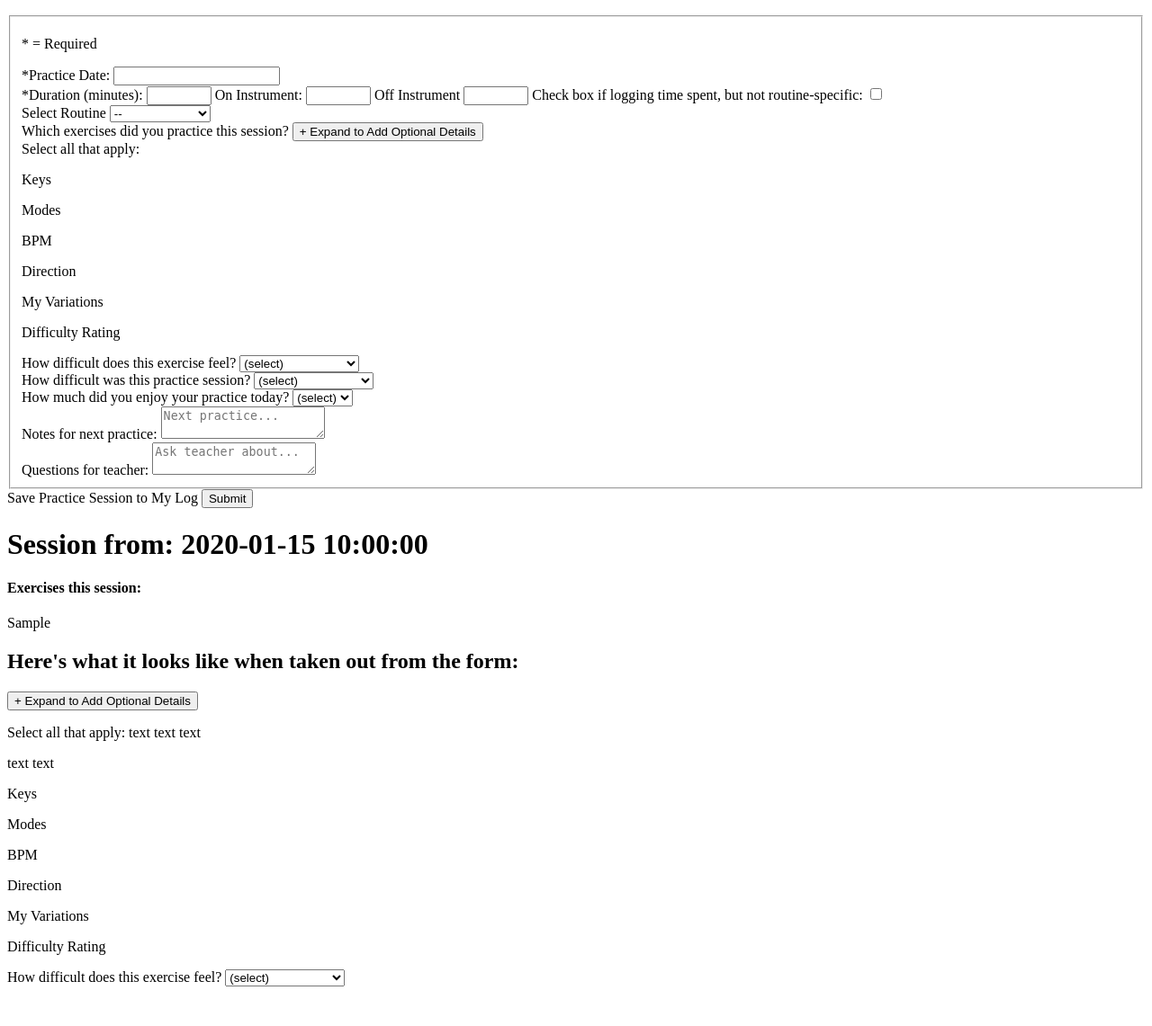
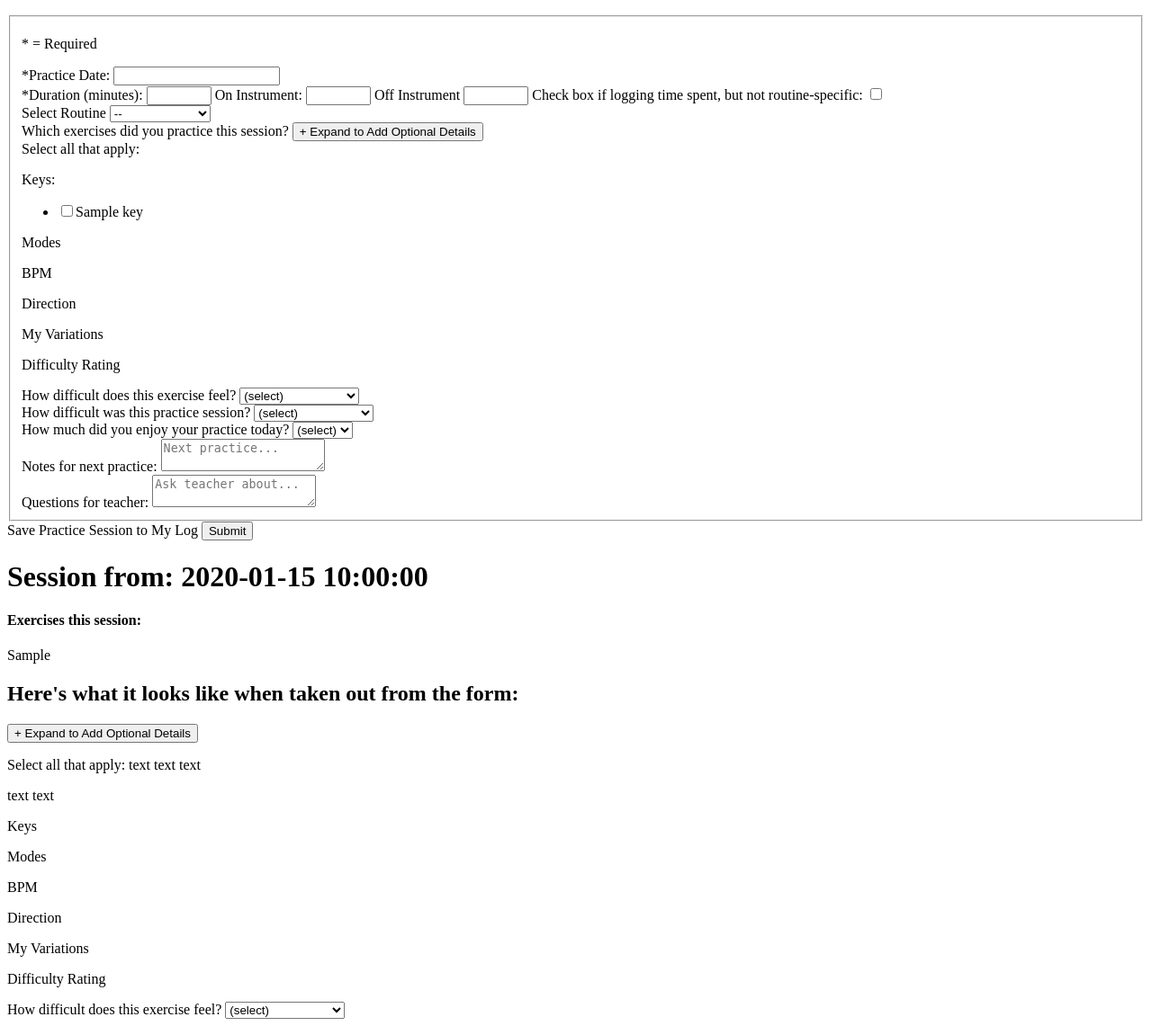
Before and after one commit to dr-acc/mpp, a Flask app: template templates/log.html in a window 1280 px wide. Shown: the part 226-1367 px from the top of the page at 90% size. Before the commit the page ends 1323 px from the top, so only its background shows below. Run offline with Flask 2, Linux system fonts and the light colour scheme; tables that the repository leaves empty hold one stand-in row (values such as "Sample post"); the template is opened without the code that fills it: values that come from a table or form of the project are taken from there, most other values are stand-ins (such as "Sample title", 1, 10 or a date in 2020).

Commit message:
Fresh commit for starting the day

```diff
--- a/seed_db.py
+++ b/seed_db.py
@@ -36,8 +36,9 @@ exercise5 = Exercise(ex_title="Broken Sixths", routine=routine2)
 exercise6 = Exercise(ex_title="Subtraction", routine=routine2)
 exercise7 = Exercise(ex_title="Major Scales All Strings", routine=routine2)
 exercise8 = Exercise(ex_title="Six Variations", routine=routine2)
+exercise9 = Exercise(ex_title="Shh", routine=routine3)
 
-db.session.add_all([exercise1, exercise2, exercise3, exercise4, exercise5, exercise6, exercise7, exercise8])
+db.session.add_all([exercise1, exercise2, exercise3, exercise4, exercise5, exercise6, exercise7, exercise8, exercise9])
 db.session.commit()
 
 practice_session = PracticeSession(date="01-01-2023", total_session_min=60, user=user, routine=routine1)
--- a/server.py
+++ b/server.py
@@ -15,6 +15,11 @@ app.jinja_env.undefined = jinja2.StrictUndefined
 # This configuration option makes the Flask interactive debugger
 # more useful (you should remove this line in production though)
 app.config['PRESERVE_CONTEXT_ON_EXCEPTION'] = True
+
+list_of_maj_keys = ["C", "G", "D", "A", "E", "B", "F#", "C#", "F", "Bb", "Eb", "Ab", "Db", "Gb", "Cb"]
+
+
+
 
 
 @app.route("/")
@@ -150,6 +155,7 @@ def log_practice_session():
 
     practice_sessions = last_two_sessions(user.user_id)
 
+
     return render_template("log.html", user=user, practice_sessions=practice_sessions)
 
 
--- a/templates/log.html
+++ b/templates/log.html
@@ -76,7 +76,14 @@
 
                     <button type="button" class="collapsible">+ Expand to Add Optional Details</button>
                     <div class="content">Select all that apply:
-                        <p>Keys</p>
+                        <p>Keys:
+                            <ul>
+                                {% for key in list_of_maj_keys %}
+                                <li><input type="checkbox" value="{{ key }}" name="{{ key }}" class="music_key_checkboxes" id="{{ key }}">{{ key }}</input></li>
+                                {% endfor %}
+                            </ul>
+                        </p>
+
                         <p>Modes</p>
                         <p>BPM</p>
                         <p>Direction</p>
```
